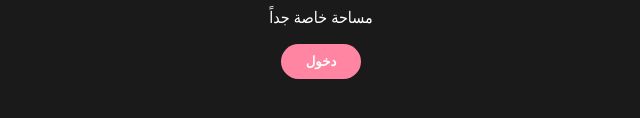
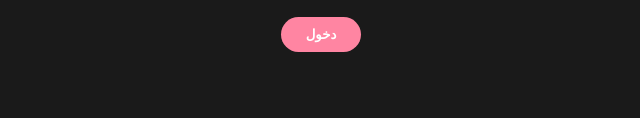
Before and after one commit to perfecto3010/sawa, a plain HTML site: page index.html in a window 1280 px wide. Shown: the part 442-560 px from the top of the page, without its empty margins (319-959 px from the left). Drawn offline with Linux system fonts and the light colour scheme.

Commit message:
Update index.html

```diff
--- a/index.html
+++ b/index.html
@@ -50,7 +50,6 @@
     <div id="auth-overlay">
         <img src="https://cdn-icons-png.flaticon.com/512/833/833472.png" alt="Sawa Logo">
         <h2>Sawa | سوا</h2>
-        <p>مساحة خاصة جداً</p>
         <button onclick="checkAuth()" style="padding: 10px 25px; border-radius: 20px; border: none; background: #ff85a2; color: white; font-weight: bold;">دخول</button>
     </div>
     <div id="lobby">
```
